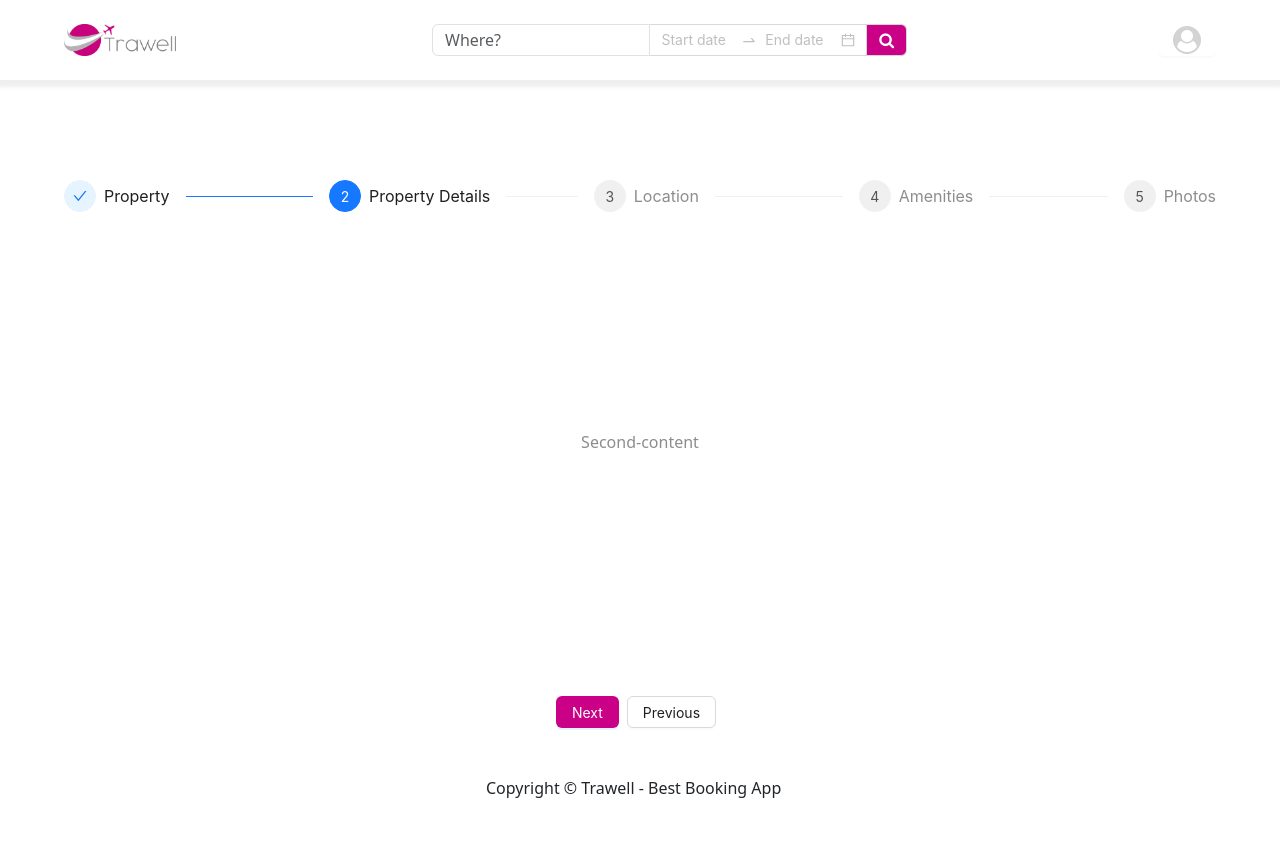
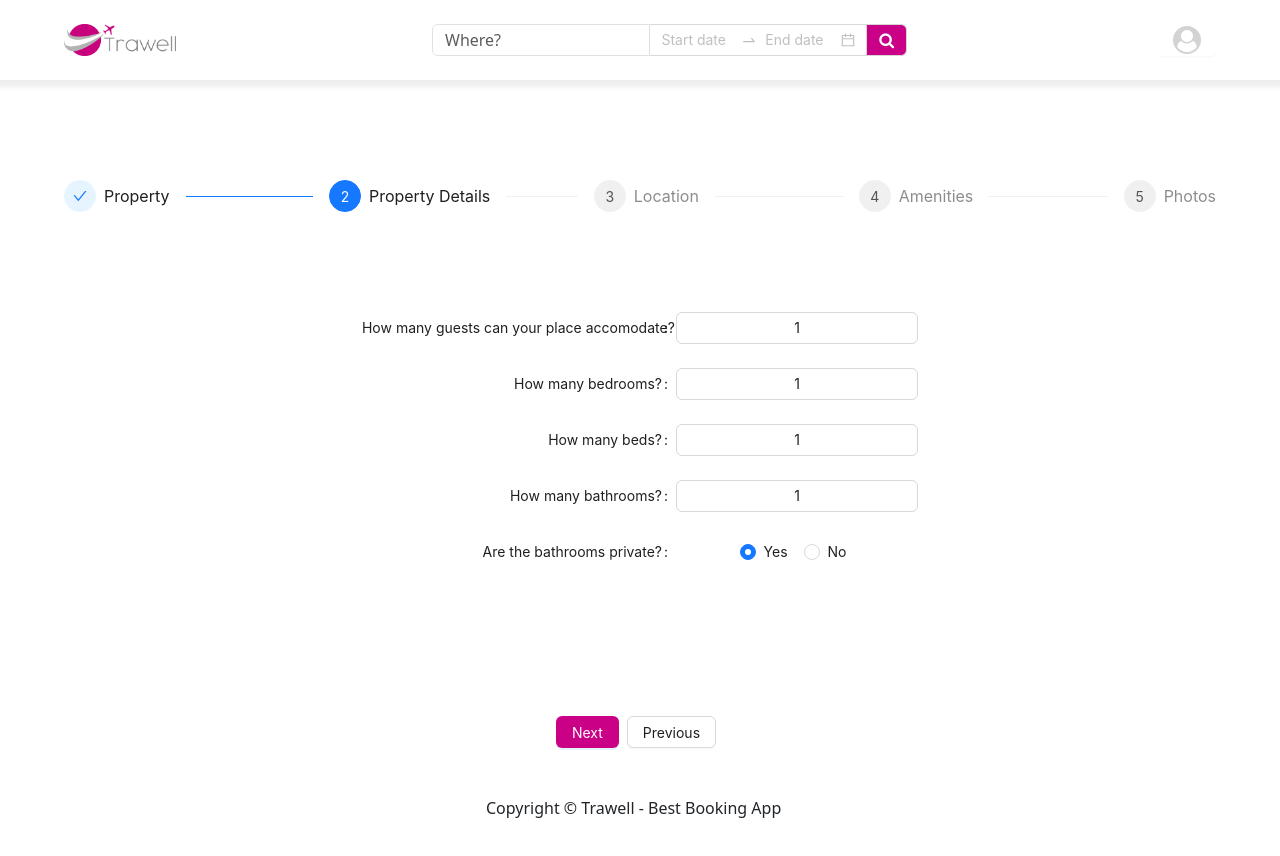
Before and after one commit to tedw87/booking-app-frontendTS, a React (Vite) app: page /add-room in a window 1280 px wide. Both pictures are taken after a click on the button "Next". Shown: the top 856 px of the page. Built offline with nearby package versions, Linux system fonts and the light colour scheme.

Commit message:
add room

```diff
--- /dev/null
+++ b/src/components/PropertyDetailsComponent.tsx
@@ -0,0 +1,71 @@
+import { useState } from "react";
+import { InputNumber, Form, Radio } from "antd";
+import type { RadioChangeEvent } from "antd";
+
+const PropertyDetailsComponent = () => {
+  const [value, setValue] = useState(1);
+
+  const onChangeInputNum = (value: number | null) => {
+    console.log("changed", value);
+  };
+
+  const onChangeRadio = (e: RadioChangeEvent) => {
+    console.log("radio checked", e.target.value);
+    setValue(e.target.value);
+  };
+
+  const labelStyle = { width: "300px", display: "inline-block" };
+
+  return (
+    <Form>
+      <Form.Item
+        label={
+          <span style={labelStyle}>
+            How many guests can your place accomodate?
+          </span>
+        }
+      >
+        <InputNumber
+          min={1}
+          max={1000}
+          defaultValue={1}
+          onChange={onChangeInputNum}
+        />
+      </Form.Item>
+      <Form.Item label={<span style={labelStyle}>How many bedrooms?</span>}>
+        <InputNumber
+          min={1}
+          max={1000}
+          defaultValue={1}
+          onChange={onChangeInputNum}
+        />
+      </Form.Item>
+      <Form.Item label={<span style={labelStyle}>How many beds?</span>}>
+        <InputNumber
+          min={1}
+          max={1000}
+          defaultValue={1}
+          onChange={onChangeInputNum}
+        />
+      </Form.Item>
+      <Form.Item label={<span style={labelStyle}>How many bathrooms?</span>}>
+        <InputNumber
+          min={1}
+          max={1000}
+          defaultValue={1}
+          onChange={onChangeInputNum}
+        />
+      </Form.Item>
+      <Form.Item
+        label={<span style={labelStyle}>Are the bathrooms private?</span>}
+      >
+        <Radio.Group onChange={onChangeRadio} value={value}>
+          <Radio value={1}>Yes</Radio>
+          <Radio value={2}>No</Radio>
+        </Radio.Group>
+      </Form.Item>
+    </Form>
+  );
+};
+
+export default PropertyDetailsComponent;
--- a/src/components/SelectPropertyComponent.tsx
+++ b/src/components/SelectPropertyComponent.tsx
@@ -2,6 +2,7 @@ import { Select, Form } from "antd";
 
 const SelectPropertyComponent = () => {
   return (
+    <Form>
       <Form.Item>
         <Select placeholder="What kind of place are you listing">
           <Select.Option value="castle">Castle</Select.Option>
@@ -16,6 +17,7 @@ const SelectPropertyComponent = () => {
           <Select.Option value="studio">Studio</Select.Option>
         </Select>
       </Form.Item>
+    </Form>
   );
 };
 
--- a/src/pages/AddRoomPage.tsx
+++ b/src/pages/AddRoomPage.tsx
@@ -1,6 +1,7 @@
 import { useState } from "react";
 import { Button, message, Steps, theme } from "antd";
 import SelectPropertyComponent from "../components/SelectPropertyComponent";
+import PropertyDetailsComponent from "../components/PropertyDetailsComponent";
 
 const steps = [
   {
@@ -9,7 +10,7 @@ const steps = [
   },
   {
     title: "Property Details",
-    content: "Second-content",
+    content: <PropertyDetailsComponent />,
   },
   {
     title: "Location",
```
Lines whose indentation alone changed are shown as unchanged.
